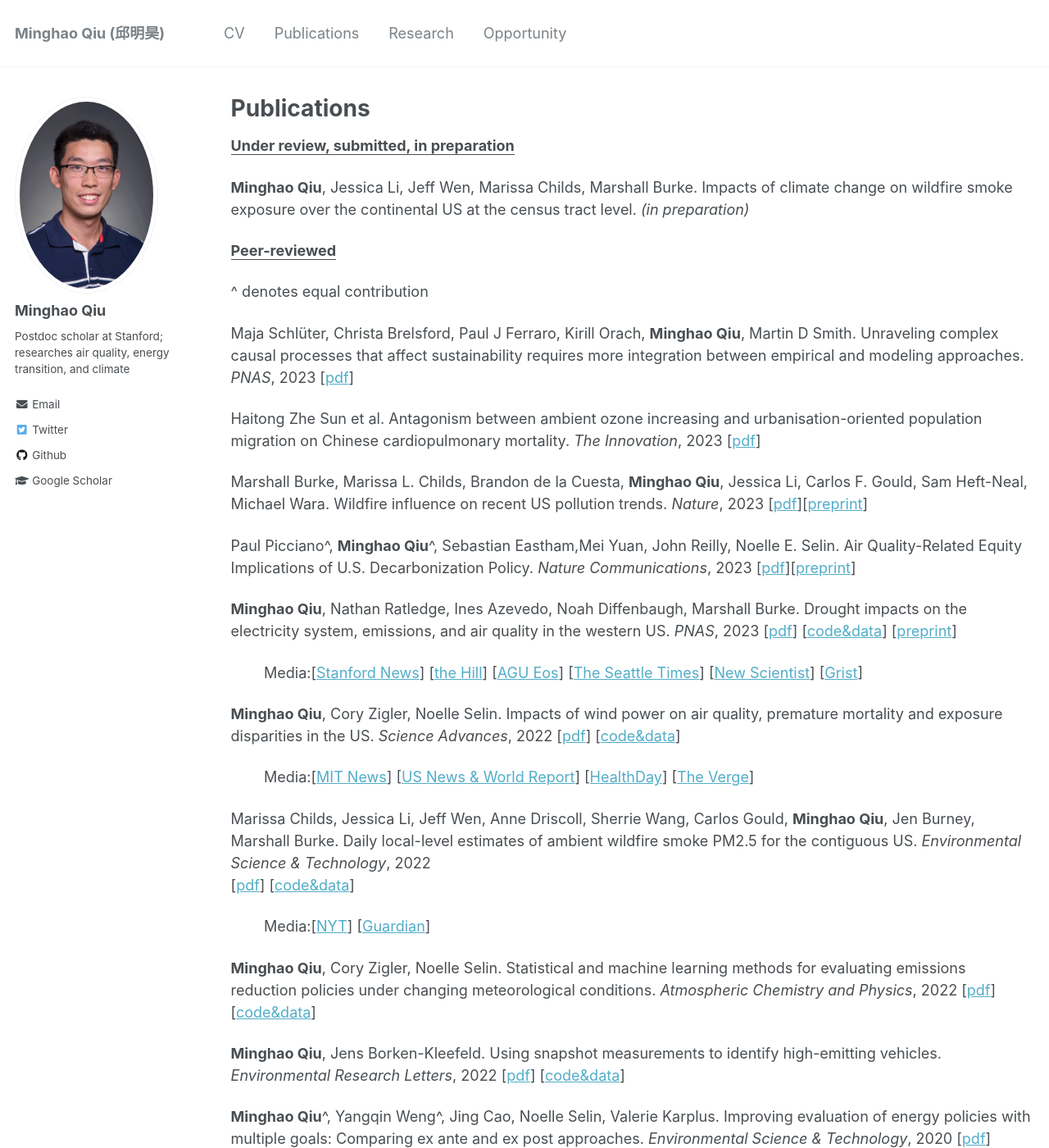
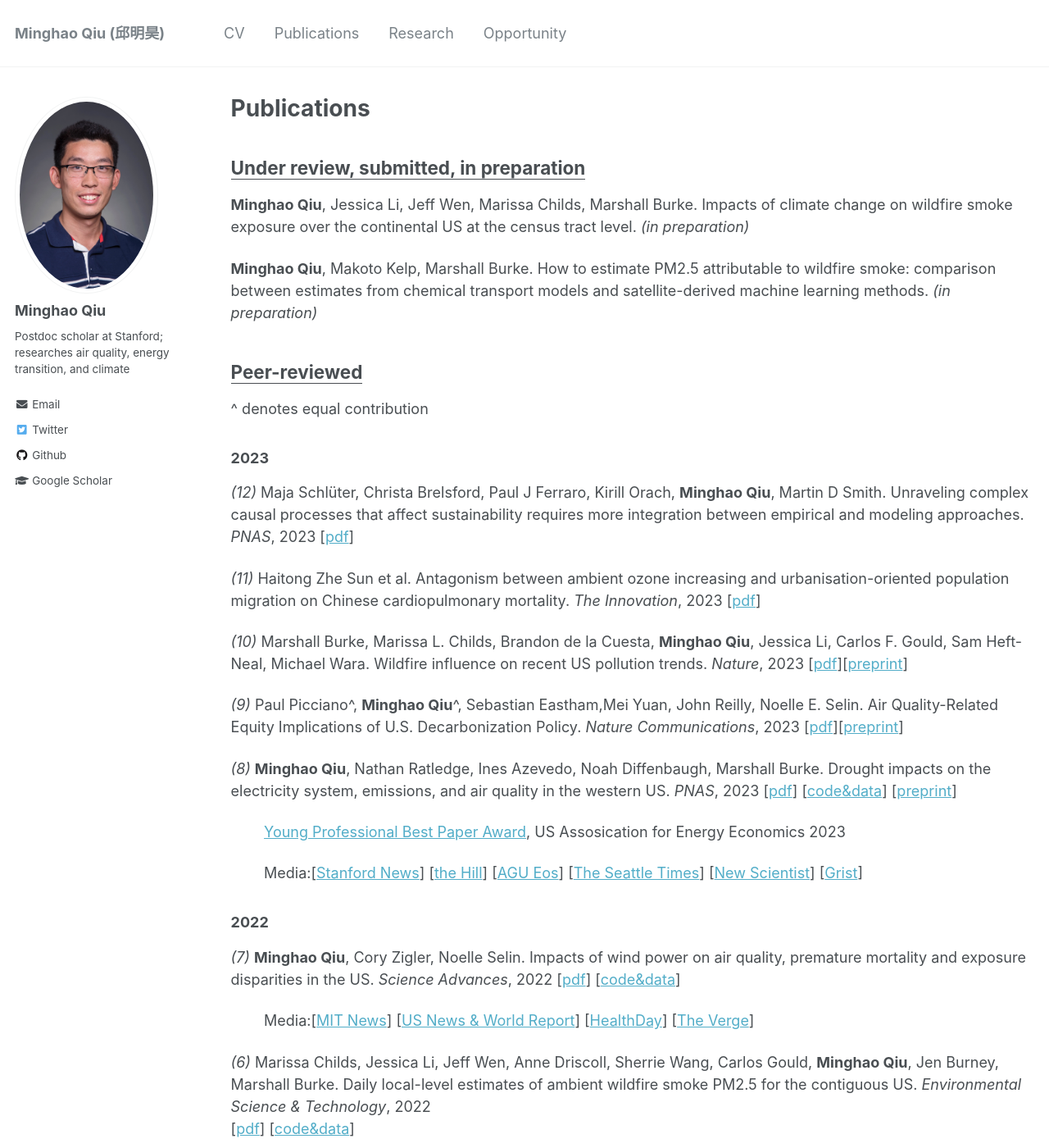
Before and after one commit to mhqiu/mhqiu.github.io, a Jekyll site: the page built from _pages/publications.md, in a window 1280 px wide and 1400 px high. Shown: the whole window at 82% size. Built offline with Jekyll 4.4.1, drawn with Linux system fonts in a browser that asks for light colours; some of the changed text lies outside the part shown.

Commit message:
Update publications.md

```diff
--- a/_pages/publications.md
+++ b/_pages/publications.md
@@ -19,59 +19,65 @@ author_profile: true
 <!--- \* denotes equally contributing authors -->
 
 
-**<ins>Under review, submitted, in preparation</ins>**
-
-
+## **<ins>Under review, submitted, in preparation</ins>**
 
 **Minghao Qiu**, Jessica Li, Jeff Wen, Marissa Childs, Marshall Burke. Impacts of climate change on wildfire smoke exposure over the continental US at the census tract level. *(in preparation)*
 
+**Minghao Qiu**, Makoto Kelp, Marshall Burke. How to estimate PM2.5 attributable to wildfire smoke: comparison between estimates from chemical transport models and satellite-derived machine learning methods. *(in preparation)*
 
-**<ins>Peer-reviewed</ins>**
+## **<ins>Peer-reviewed</ins>**
 
 ^ denotes equal contribution
 
-Maja Schlüter, Christa Brelsford, Paul J Ferraro, Kirill Orach, **Minghao Qiu**, Martin D Smith. Unraveling complex causal processes that affect sustainability requires more integration between empirical and modeling approaches. *PNAS*, 2023 \[[pdf](https://doi.org/10.1073/pnas.2215676120)\]
+### **2023**
 
-Haitong Zhe Sun et al. Antagonism between ambient ozone increasing and urbanisation-oriented population migration on Chinese cardiopulmonary mortality. *The Innovation*, 2023 \[[pdf](https://doi.org/10.1016/j.xinn.2023.100517)\]
+*(12)* Maja Schlüter, Christa Brelsford, Paul J Ferraro, Kirill Orach, **Minghao Qiu**, Martin D Smith. Unraveling complex causal processes that affect sustainability requires more integration between empirical and modeling approaches. *PNAS*, 2023 \[[pdf](https://doi.org/10.1073/pnas.2215676120)\]
 
-Marshall Burke, Marissa L. Childs, Brandon de la Cuesta, **Minghao Qiu**, Jessica Li, Carlos F. Gould, Sam Heft-Neal, Michael Wara. Wildfire influence on recent US pollution trends. *Nature*, 2023 \[[pdf](https://www.nature.com/articles/s41586-023-06522-6)\]\[[preprint](https://eartharxiv.org/repository/view/4840/)\]
+*(11)* Haitong Zhe Sun et al. Antagonism between ambient ozone increasing and urbanisation-oriented population migration on Chinese cardiopulmonary mortality. *The Innovation*, 2023 \[[pdf](https://doi.org/10.1016/j.xinn.2023.100517)\]
 
-Paul Picciano^, **Minghao Qiu**^, Sebastian Eastham,Mei Yuan, John Reilly, Noelle E. Selin. Air Quality-Related Equity Implications of U.S. Decarbonization Policy. *Nature Communications*, 2023 \[[pdf](https://doi.org/10.1038/s41467-023-41131-x)\]\[[preprint](https://eartharxiv.org/repository/view/4591/)\]
+*(10)* Marshall Burke, Marissa L. Childs, Brandon de la Cuesta, **Minghao Qiu**, Jessica Li, Carlos F. Gould, Sam Heft-Neal, Michael Wara. Wildfire influence on recent US pollution trends. *Nature*, 2023 \[[pdf](https://www.nature.com/articles/s41586-023-06522-6)\]\[[preprint](https://eartharxiv.org/repository/view/4840/)\]
 
-**Minghao Qiu**, Nathan Ratledge, Ines Azevedo, Noah Diffenbaugh, Marshall Burke. Drought impacts on the electricity system, emissions, and air quality in the western US.  *PNAS*, 2023
+*(9)* Paul Picciano^, **Minghao Qiu**^, Sebastian Eastham,Mei Yuan, John Reilly, Noelle E. Selin. Air Quality-Related Equity Implications of U.S. Decarbonization Policy. *Nature Communications*, 2023 \[[pdf](https://doi.org/10.1038/s41467-023-41131-x)\]\[[preprint](https://eartharxiv.org/repository/view/4591/)\]
+
+*(8)* **Minghao Qiu**, Nathan Ratledge, Ines Azevedo, Noah Diffenbaugh, Marshall Burke. Drought impacts on the electricity system, emissions, and air quality in the western US.  *PNAS*, 2023
 \[[pdf](https://www.pnas.org/doi/10.1073/pnas.2300395120)\] \[[code&data](https://github.com/mhqiu/drought-electricity-WUS)\] \[[preprint](https://doi.org/10.31223/X5ZM1P)\]
+
+&nbsp;&nbsp;&nbsp;&nbsp;&nbsp;&nbsp;&nbsp;
+[Young Professional Best Paper Award](https://www.usaee.org/aws/USAEE/pt/sp/yp_best_papers), US Assosication for Energy Economics 2023
 
 &nbsp;&nbsp;&nbsp;&nbsp;&nbsp;&nbsp;&nbsp;
 Media:\[[Stanford News](https://news.stanford.edu/2023/07/17/western-droughts-drive-emissions-costs/)\] \[[the Hill](https://thehill.com/policy/equilibrium-sustainability/4102381-drought-driven-shift-away-from-hydropower-is-costing-the-us-west-billions-of-dollars-study/)\] \[[AGU Eos](https://eos.org/articles/drought-leads-to-more-fossil-fuel-emissions)\] \[[The Seattle Times](https://www.seattletimes.com/seattle-news/environment/climate-change-is-making-pnw-hydropower-less-reliable/)\] \[[New Scientist](https://www.newscientist.com/article/2357096-us-megadrought-has-led-to-more-air-pollution-from-power-plants/)\] \[[Grist](https://grist.org/energy/western-drought-hydropower-emissions-study/)\]
 
+### **2022**
 
-**Minghao Qiu**, Cory Zigler, Noelle Selin. Impacts of wind power on air quality, premature mortality and exposure disparities in the US. *Science Advances*, 2022
+*(7)* **Minghao Qiu**, Cory Zigler, Noelle Selin. Impacts of wind power on air quality, premature mortality and exposure disparities in the US. *Science Advances*, 2022
 \[[pdf](https://www.science.org/doi/10.1126/sciadv.abn8762)\] \[[code&data](https://zenodo.org/record/6404168#.Y4phMeyZNFM)\]
 
 &nbsp;&nbsp;&nbsp;&nbsp;&nbsp;&nbsp;&nbsp;
 Media:\[[MIT News](https://news.mit.edu/2022/wind-health-impact-1202)\] \[[US News & World Report](https://www.usnews.com/news/health-news/articles/2022-12-02/wind-power-is-bringing-americans-real-health-benefits)\] \[[HealthDay](https://consumer.healthday.com/air-pollution-2658790383.html?mc_cid=7396a27322&mc_eid=UNIQID)\] \[[The Verge](https://www.theverge.com/2022/12/2/23488771/wind-energy-pollution-study-biden-environmental-justice)\]
 
-Marissa Childs, Jessica Li, Jeff Wen, Anne Driscoll, Sherrie Wang, Carlos Gould, **Minghao Qiu**, Jen Burney, Marshall Burke. Daily local-level estimates of ambient wildfire smoke PM2.5 for the contiguous US. *Environmental Science & Technology*, 2022
+*(6)* Marissa Childs, Jessica Li, Jeff Wen, Anne Driscoll, Sherrie Wang, Carlos Gould, **Minghao Qiu**, Jen Burney, Marshall Burke. Daily local-level estimates of ambient wildfire smoke PM2.5 for the contiguous US. *Environmental Science & Technology*, 2022
 \[[pdf](https://pubs.acs.org/doi/10.1021/acs.est.2c02934)\] \[[code&data](https://www.stanfordecholab.com/wildfire_smoke)\]
 
 &nbsp;&nbsp;&nbsp;&nbsp;&nbsp;&nbsp;&nbsp;
 Media:\[[NYT](https://www.nytimes.com/interactive/2022/09/22/climate/wildfire-smoke-pollution.html)\] \[[Guardian](https://www.theguardian.com/environment/2022/sep/22/air-quality-wildfire-smoke-pollution-health-risks)\]
 
-**Minghao Qiu**, Cory Zigler, Noelle Selin. Statistical and machine learning methods for evaluating emissions reduction policies under changing meteorological conditions. *Atmospheric Chemistry and Physics*, 2022
+*(5)* **Minghao Qiu**, Cory Zigler, Noelle Selin. Statistical and machine learning methods for evaluating emissions reduction policies under changing meteorological conditions. *Atmospheric Chemistry and Physics*, 2022
 \[[pdf](https://acp.copernicus.org/articles/22/10551/2022/acp-22-10551-2022.html)\] \[[code&data](https://zenodo.org/record/6857259#.YwGn3eyZOdo)\]
 
 
-**Minghao Qiu**, Jens Borken-Kleefeld. Using snapshot measurements to identify high-emitting vehicles. *Environmental Research Letters*, 2022
+*(4)* **Minghao Qiu**, Jens Borken-Kleefeld. Using snapshot measurements to identify high-emitting vehicles. *Environmental Research Letters*, 2022
 \[[pdf](https://iopscience.iop.org/article/10.1088/1748-9326/ac5c9e/data)\] \[[code&data](https://zenodo.org/record/6341957#.YwGn_-yZOdo)\]
 
+### **Before 2021**
 
-**Minghao Qiu**^, Yangqin Weng^, Jing Cao, Noelle Selin, Valerie Karplus. Improving evaluation of energy policies with multiple goals: Comparing ex ante and ex post approaches. *Environmental Science & Technology*, 2020
+*(3)* **Minghao Qiu**^, Yangqin Weng^, Jing Cao, Noelle Selin, Valerie Karplus. Improving evaluation of energy policies with multiple goals: Comparing ex ante and ex post approaches. *Environmental Science & Technology*, 2020
 \[[pdf](https://pubs.acs.org/doi/abs/10.1021/acs.est.0c01381)\] \[[code&data](https://github.com/mhqiu/Qiu_etal_EST_2020)\]
 
-Haozhe Yang, Wei Tao, Ying Liu, **Minghao Qiu**, Junfeng Liu, Kejun Jiang, Kan Yi, Yao Xiao, Shu Tao. The contribution of the Beijing, Tianjin and Hebei region's iron and steel industry to local air pollution in winter. *Environmental Pollution*, 2018
+*(2)* Haozhe Yang, Wei Tao, Ying Liu, **Minghao Qiu**, Junfeng Liu, Kejun Jiang, Kan Yi, Yao Xiao, Shu Tao. The contribution of the Beijing, Tianjin and Hebei region's iron and steel industry to local air pollution in winter. *Environmental Pollution*, 2018
 \[[pdf](https://www.sciencedirect.com/science/article/pii/S0269749118329038)\]
 
-Kai Wei, **Minghao Qiu**, Rongfei Zhang, Liantong Zhou, Ting Zhang, Maosheng Yao, and Chunxiong Luo. Single Living yEast PM Toxicity Sensor (SLEPTor) System. *Journal of Aerosol Science*, 2017
+*(1)* Kai Wei, **Minghao Qiu**, Rongfei Zhang, Liantong Zhou, Ting Zhang, Maosheng Yao, and Chunxiong Luo. Single Living yEast PM Toxicity Sensor (SLEPTor) System. *Journal of Aerosol Science*, 2017
 \[[pdf](https://www.sciencedirect.com/science/article/pii/S0021850216303366)\]
 
 <br/>
```
